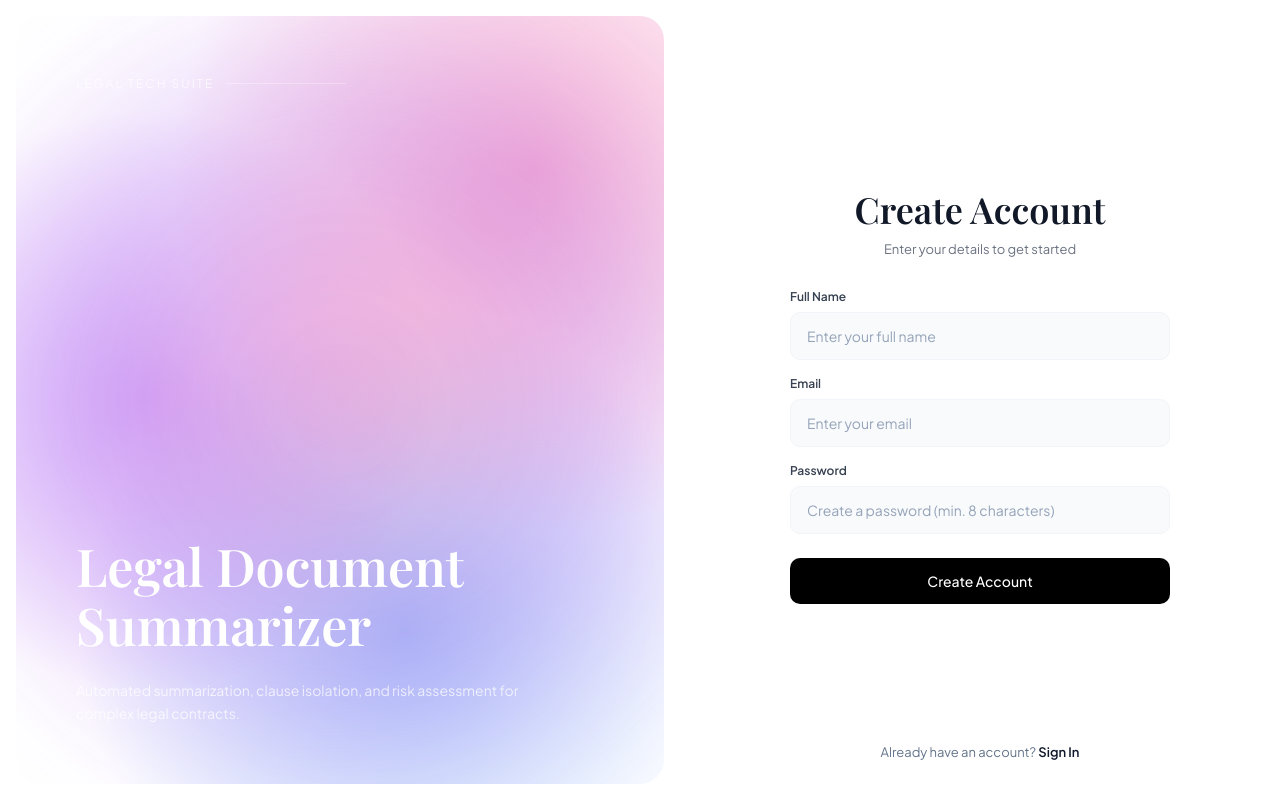
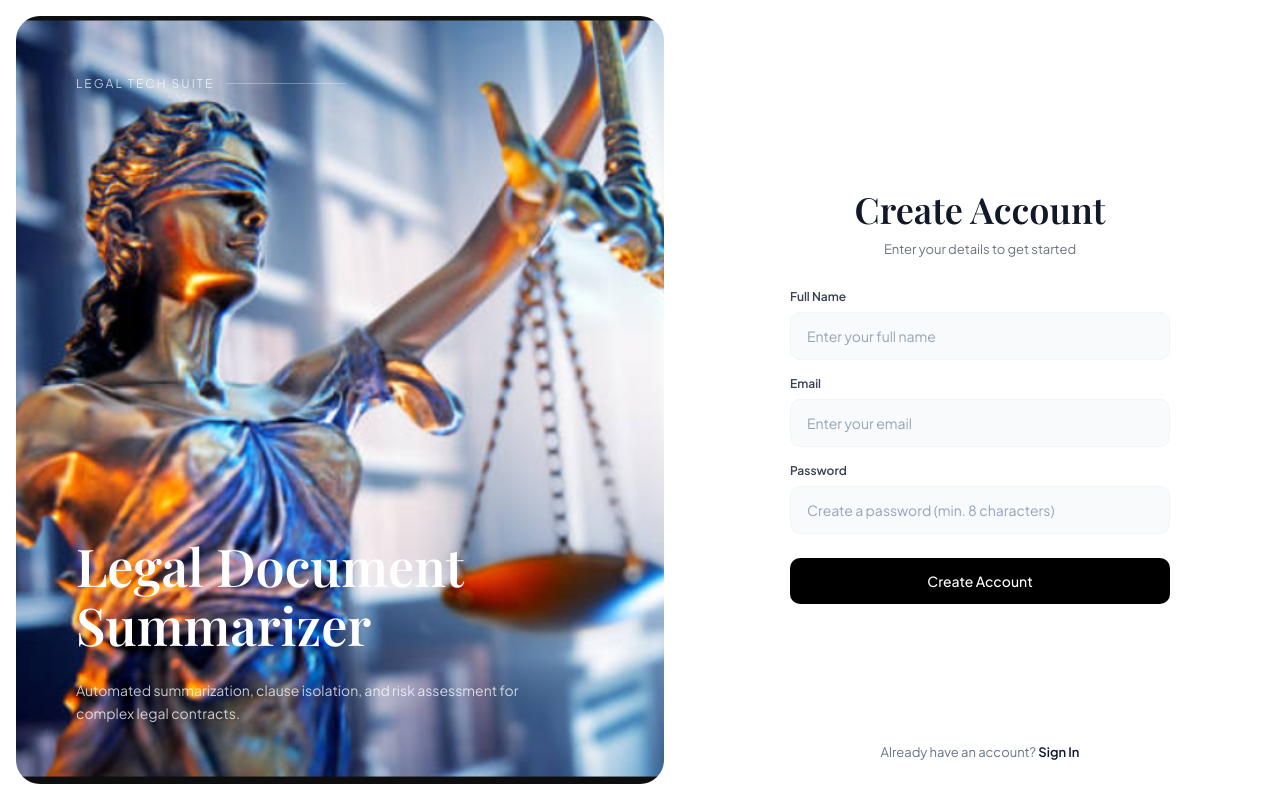
Before and after one commit to EdwinKeymani/legal-doc-summarizer, a Flask app: page /register in a window 1280 px wide. Run offline with Flask 3, Linux system fonts and the light colour scheme; some libraries are stand-ins or nearby versions.

Commit message:
Refactor code structure for improved readability and maintainability

```diff
--- /dev/null
+++ b/desktop.ini
@@ -0,0 +1,2 @@
+[LocalizedFileNames]
+Screenshot 2026-10-03 160335.png=@Screenshot 2026-10-03 160335,0
--- a/static/auth.css
+++ b/static/auth.css
@@ -25,10 +25,14 @@
       margin: 16px;
       border-radius: 24px;
       background: linear-gradient(135deg, #1a0826 0%, #0d021a 100%);
-      background-image:
+      background-image: url(Images/justice-bg.jpg.png);
+      background-size: cover;
+      background-position: center;
+
+      /* background-image:
         radial-gradient(circle at 80% 20%, rgba(236, 72, 153, 0.4), transparent 45%),
         radial-gradient(circle at 20% 50%, rgba(168, 85, 247, 0.4), transparent 45%),
-        radial-gradient(circle at 60% 80%, rgba(59, 130, 246, 0.4), transparent 45%);
+        radial-gradient(circle at 60% 80%, rgba(59, 130, 246, 0.4), transparent 45%); */
       position: relative;
       display: flex;
       flex-direction: column;
@@ -38,8 +42,13 @@
       overflow: hidden;
     }
 
+    .brand-panel:hover {
+      transform: scale(1.02);
+      transition: transform 0.3s ease-in-out;
+    }
+
     /* Glow effect */
-    .brand-panel::after {
+    /* .brand-panel::after {
       content: '';
       position: absolute;
       top: -10%;
@@ -49,7 +58,7 @@
       background: radial-gradient(ellipse at center, rgba(236, 72, 153, 0.25) 0%, rgba(147, 51, 234, 0.2) 40%, transparent 70%);
       filter: blur(40px);
       pointer-events: none;
-    }
+    } */
 
     .quote-header {
       display: flex;
```
Also changed, not shown: static/Images/justice-bg.jpg.png (added).
